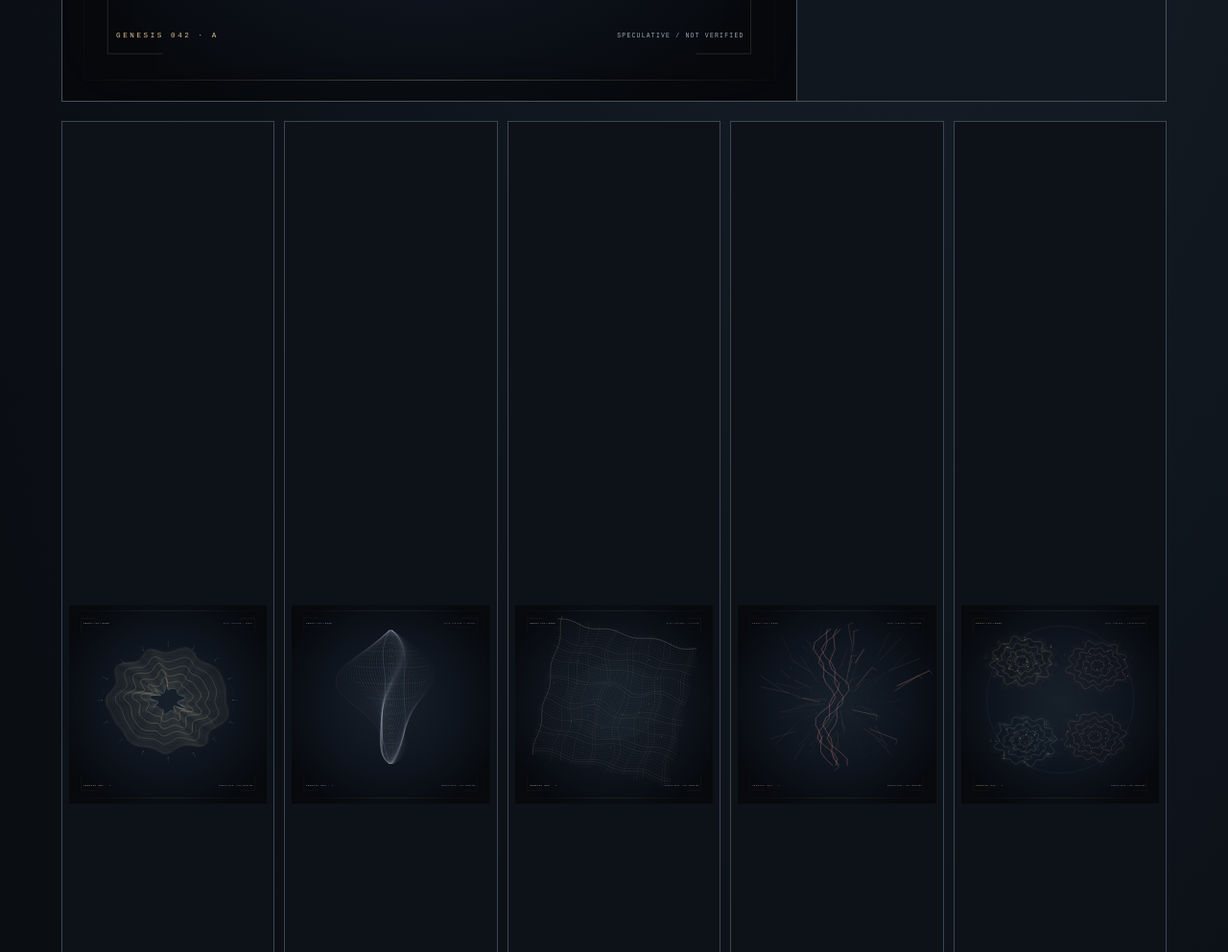
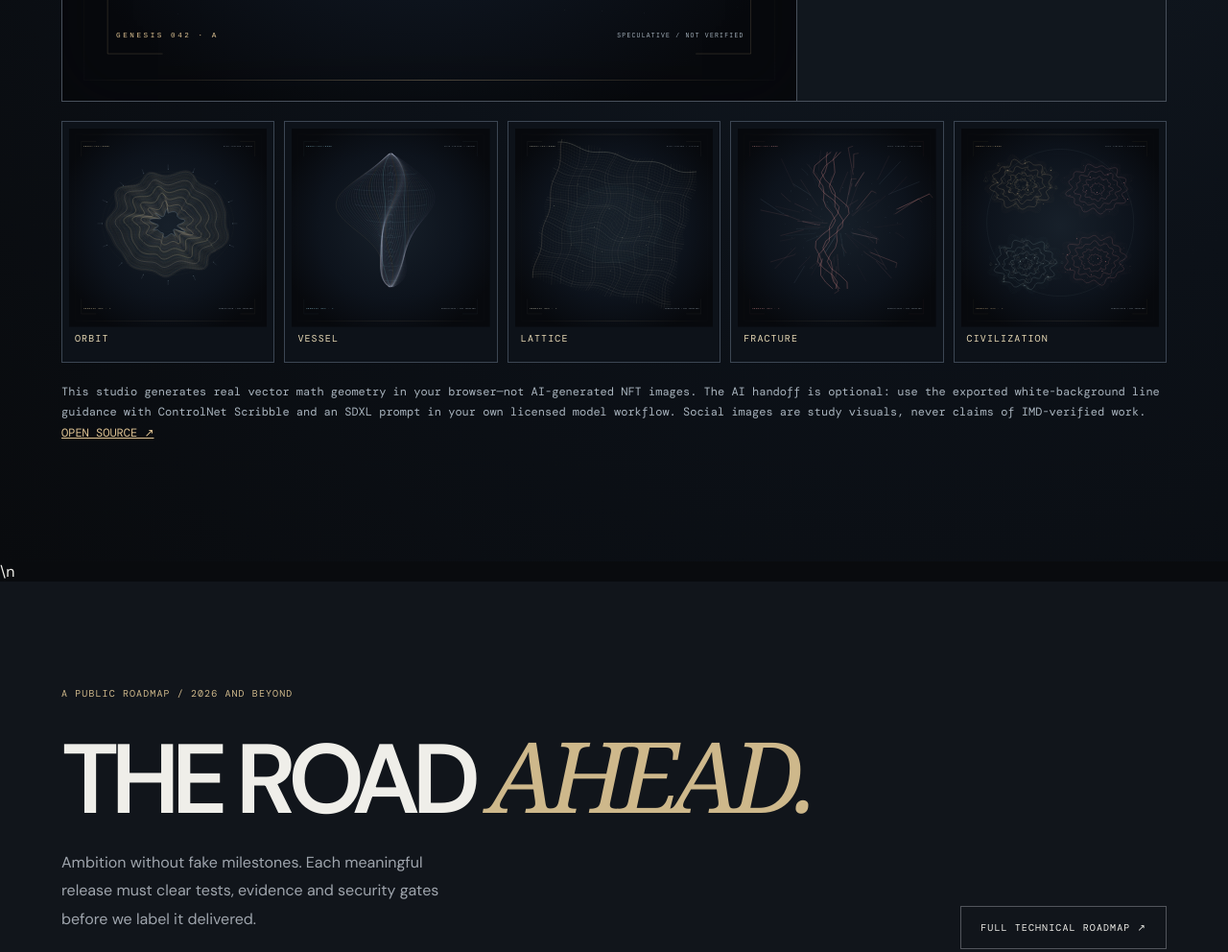
Before and after one commit to enstest1/proof-of-work-256, a website built with Vite: page web/index.html in a window 1280 px wide. Shown: the part 6860-7852 px from the top of the page at 96% size. Built offline with nearby package versions, Linux system fonts and the light colour scheme; files whose address does not match are found by name.

Commit message:
Cap art studio thumbnail intrinsic SVG height and prevent oversized layout

```diff
--- a/web/art-studio.css
+++ b/web/art-studio.css
@@ -13,7 +13,7 @@
 .atelier-actions{display:grid;grid-template-columns:1fr 1fr;gap:8px}.atelier-actions button{min-height:42px;white-space:normal;font:10px 'DM Mono',monospace;letter-spacing:.5px;padding:9px}
 .atelier-actions .gold{background:#ddc79f;border:1px solid #ddc79f;color:#12151a}.atelier-actions .outlined{background:transparent;color:#e4dccd;border:1px solid #65717d}
 .atelier-actions button:hover{filter:brightness(1.15)}.atelier-stats{font:10px 'DM Mono',monospace;letter-spacing:.3px;color:#94a8b9;line-height:1.6;border-top:1px solid #3b4651;margin-top:4px;padding-top:13px}
-.atelier-presets{display:grid;grid-template-columns:repeat(5,minmax(0,1fr));gap:10px;margin-top:20px}.atelier-card{min-width:0;background:#0d1219;border:1px solid #3c4653;padding:7px 7px 13px;cursor:pointer;color:#e6d8b4;text-align:left}.atelier-card svg{width:100%;aspect-ratio:1;display:block}.atelier-card span{display:block;padding:5px 6px;font:10px 'DM Mono',monospace;letter-spacing:1.1px}.atelier-card:hover,.atelier-card:focus-visible{border-color:#c5ae84}
+.atelier-presets{display:grid;grid-template-columns:repeat(5,minmax(0,1fr));gap:10px;margin-top:20px}.atelier-card{min-width:0;background:#0d1219;border:1px solid #3c4653;padding:7px 7px 13px;cursor:pointer;color:#e6d8b4;text-align:left;align-self:start;overflow:hidden}.atelier-card svg{width:100%;height:auto;max-height:250px;aspect-ratio:1;display:block}.atelier-card span{display:block;padding:5px 6px;font:10px 'DM Mono',monospace;letter-spacing:1.1px}.atelier-card:hover,.atelier-card:focus-visible{border-color:#c5ae84}
 .atelier-note{color:#aab5bf;font:12px 'DM Mono',monospace;line-height:1.8;margin-top:20px}.atelier-note a{color:#dfc393;text-decoration:underline}
 @media(max-width:1100px){.atelier-layout{grid-template-columns:1fr}.atelier-console{border-left:0;border-top:1px solid #48505b}.atelier-screen{max-height:850px}.atelier-presets{grid-template-columns:repeat(3,1fr)}}
 @media(max-width:700px){.atelier-header{display:block}.atelier-console{padding:16px}.atelier-presets{grid-template-columns:repeat(2,1fr)}.atelier-card:last-child{grid-column:span 2}.atelier-layout{margin-top:20px}.atelier-actions{grid-template-columns:1fr 1fr}}
```
